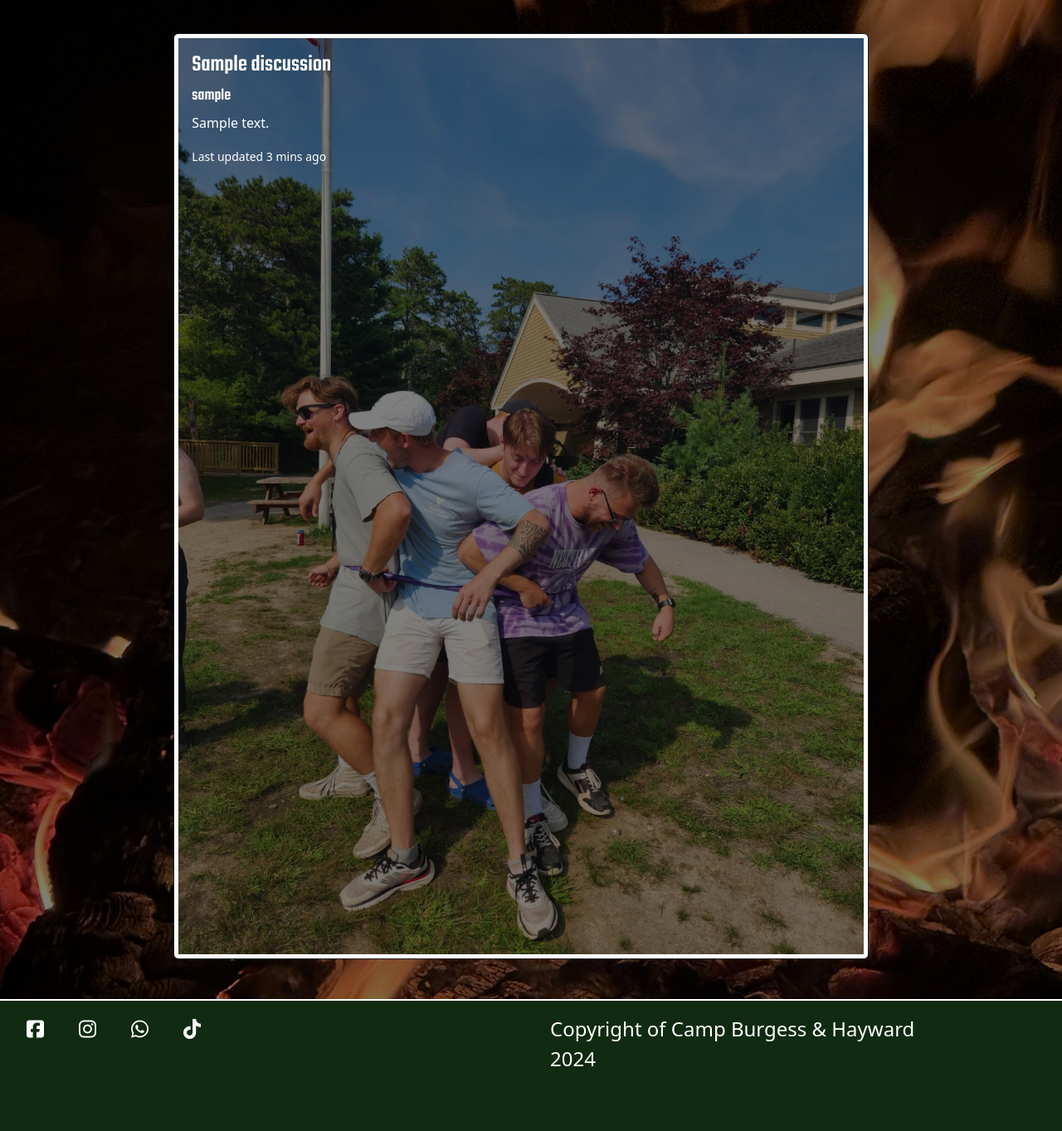
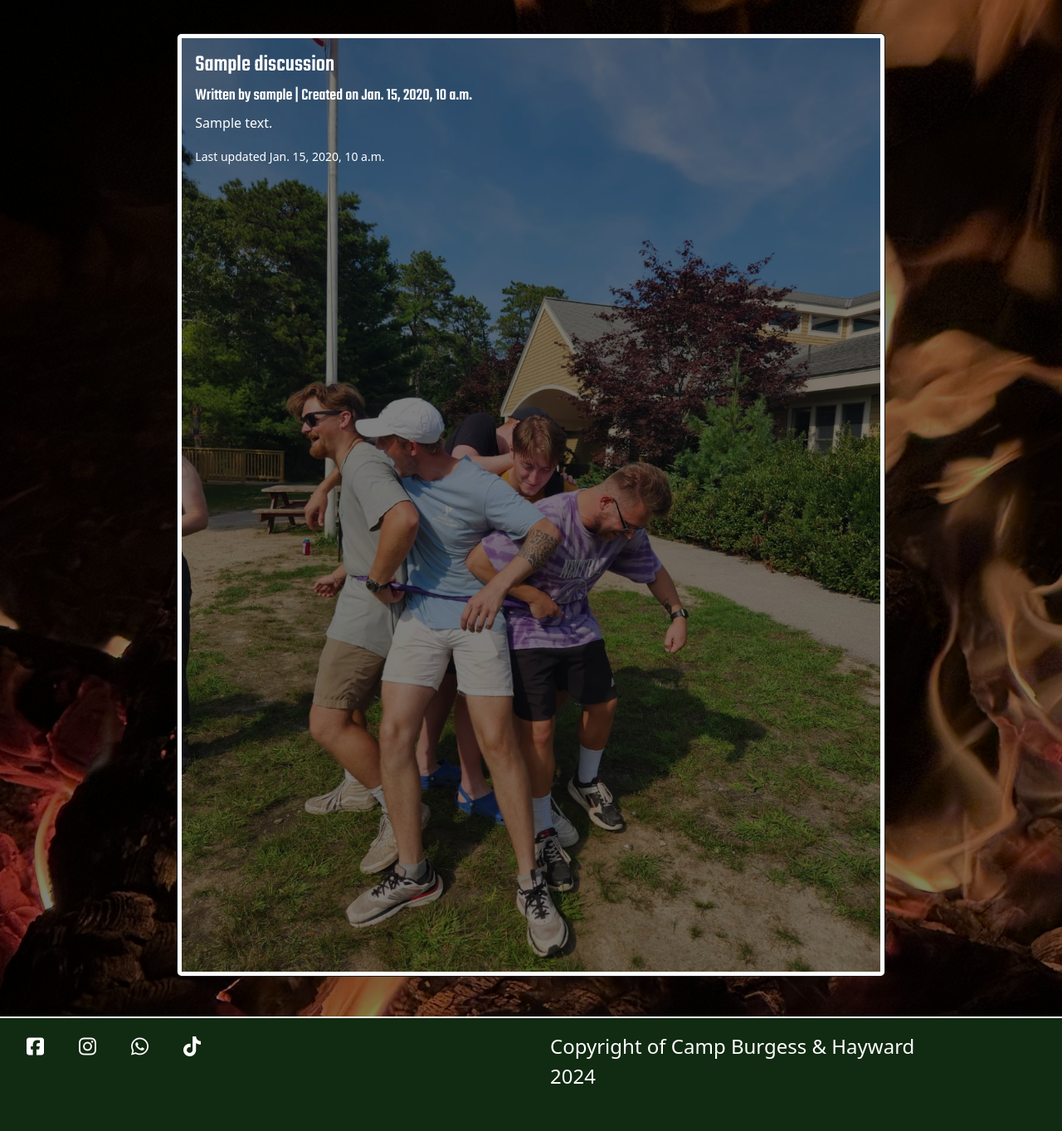
Before and after one commit to cameronjamesw/burgess-community-page, a Django app: a page that uses discussion/templates/discussion/discussion_content.html in a window 1280 px wide. Shown: the part 108-1471 px from the top of the page at 83% size. Before the commit the page ends 1393 px from the top, so only its background shows below. Run offline with Django 4.2, Linux system fonts and the light colour scheme; tables that the repository leaves empty hold one stand-in row (values such as "Sample post"); some libraries are stand-ins or nearby versions.

Commit message:
update styles, add updated_on tag

```diff
--- a/discussion/templates/discussion/discussion_content.html
+++ b/discussion/templates/discussion/discussion_content.html
@@ -3,14 +3,14 @@
 {% block content %}
 <section id="fire-background">
     <div class="overlay container-fluid">
-        <div class="row full-width">
-            <div class="card col-lg-8 g-0 offset-lg-2 text-bg-dark my-5">
+        <div class="row">
+            <div class="card col-lg-8 g-0 offset-lg-2 text-bg-dark my-5" id="discussion-content-box">
                 <img src="../../../static/images/sample_photo_2.jpg" class="card-img" id='card-img' alt="...">
                 <div class="card-img-overlay" id="image-overlay">
                   <h3 class="card-title">{{discussion.title}}</h3>
-                  <h5 class="card-title">{{discussion.author}}</h5>
+                  <h5 class="card-title">Written by {{discussion.author}} | Created on {{discussion.created_on}}</h5>
                   <p class="card-text">{{discussion.content}}</p>
-                  <p class="card-text"><small>Last updated 3 mins ago</small></p>
+                  <p class="card-text"><small>Last updated {{discussion.updated_on}}</small></p>
                 </div>
               </div>
         </div>
--- a/static/css/style.css
+++ b/static/css/style.css
@@ -134,7 +134,3 @@ footer {
     background-color: rgba(0, 0, 0, 0.5);
     border: #fff solid 5px;
 }
-
-.full-width {
-    width: 100%
-}
```
Also changed, not shown: 1 other file.
